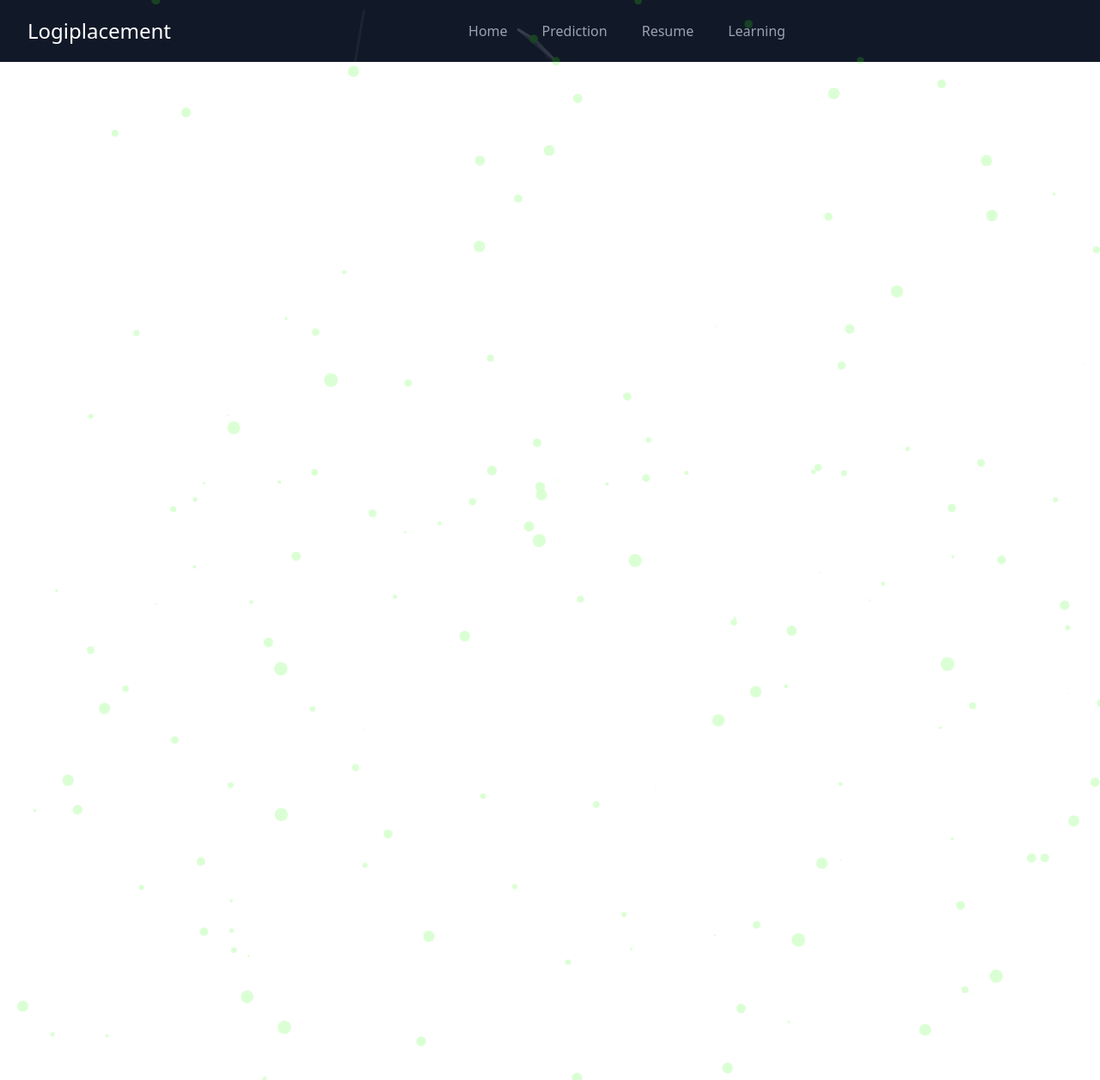
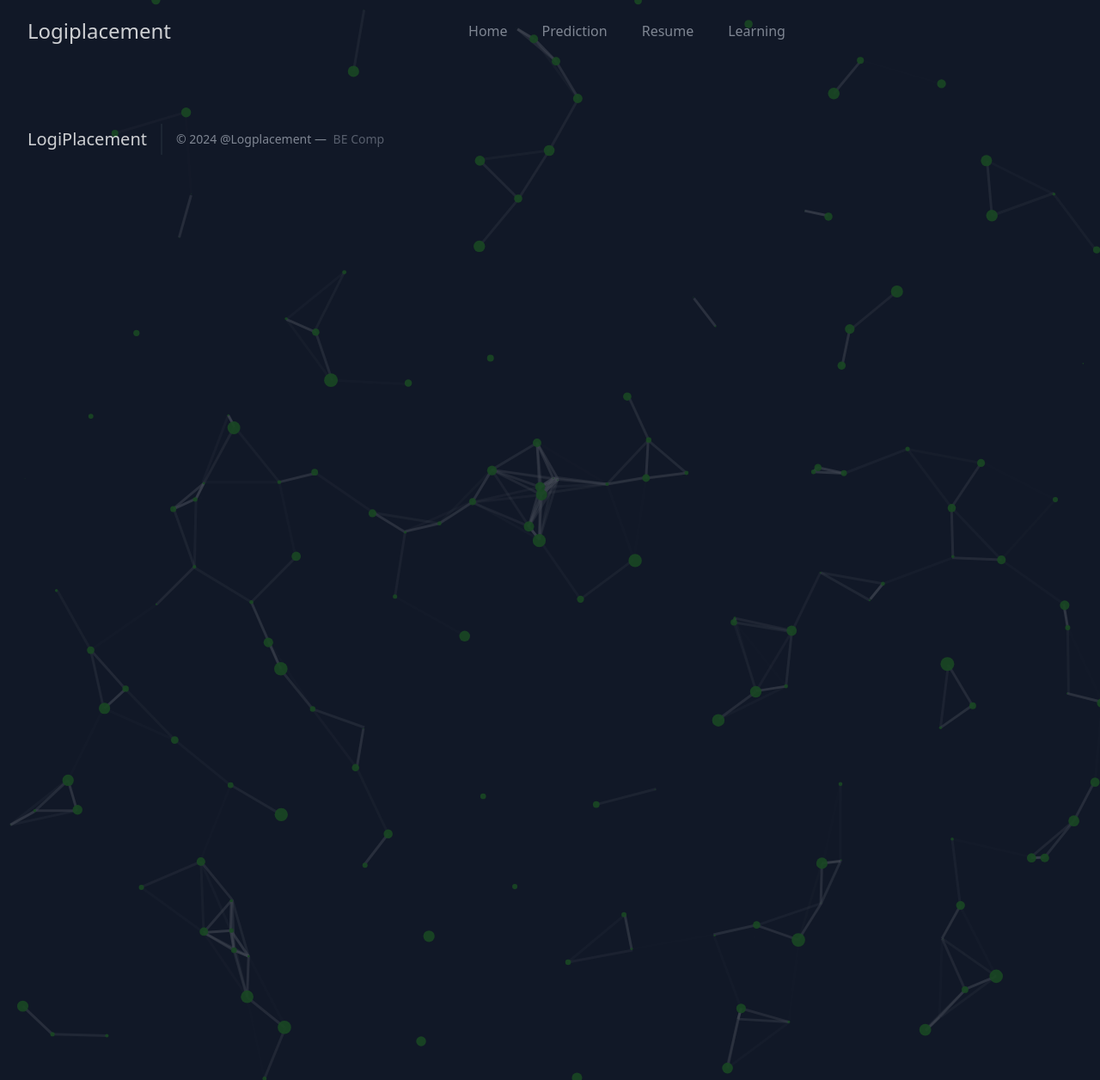
Before and after one commit to Kishanukani/PP, a Django app: page /resume_download in a window 1280 px wide. Shown: the whole page at 86% size. Run offline with Django 5.2, Linux system fonts and the light colour scheme; data that the repository does not hold is empty; parts of the project's set-up code (start-up, migrations or seed data) failed here and were passed over.

Commit message:
ui change

```diff
--- a/PP/static/final.css
+++ b/PP/static/final.css
@@ -2,6 +2,7 @@
   padding: 0;
   margin: 0;
   box-sizing: border-box;
+  background-color: #111827 ;
 }
 
 ::-webkit-scrollbar {
--- a/PP/templates/Resume_download.html
+++ b/PP/templates/Resume_download.html
@@ -15,7 +15,6 @@
         href="https://fonts.googleapis.com/css2?family=Kaushan+Script&amp;family=Oxygen:wght@300;400;700&amp;family=Poppins:wght@100&amp;display=swap"
         rel="stylesheet">
     <!-- <link rel="stylesheet" href="{% static 'style.css' %}" /> -->
-
 </head>
 
 <body>
@@ -102,6 +101,20 @@
     <!-- particle js -->
     <script src="particles.js"></script>
     <script src="myjs.js"></script>
+    <footer class="text-gray-400 bg-gray-900 body-font">
+        <div class="container px-5 py-8 mx-auto flex items-center sm:flex-row flex-col">
+          <a class="flex title-font font-medium items-center md:justify-start justify-center text-white">
+
+            <span class="ml-3 text-xl">LogiPlacement</span>
+          </a>
+          <p class="text-sm text-gray-400 sm:ml-4 sm:pl-4 sm:border-l-2 sm:border-gray-800 sm:py-2 sm:mt-0 mt-4">© 2024
+            @Logplacement —
+            <a href="#" class="text-gray-500 ml-1" target="_blank" rel="noopener noreferrer">BE
+              Comp</a>
+          </p>
+
+        </div>
+      </footer>
 </body>
 
 </html>
```
Also changed, not shown: PP/db.sqlite3.
